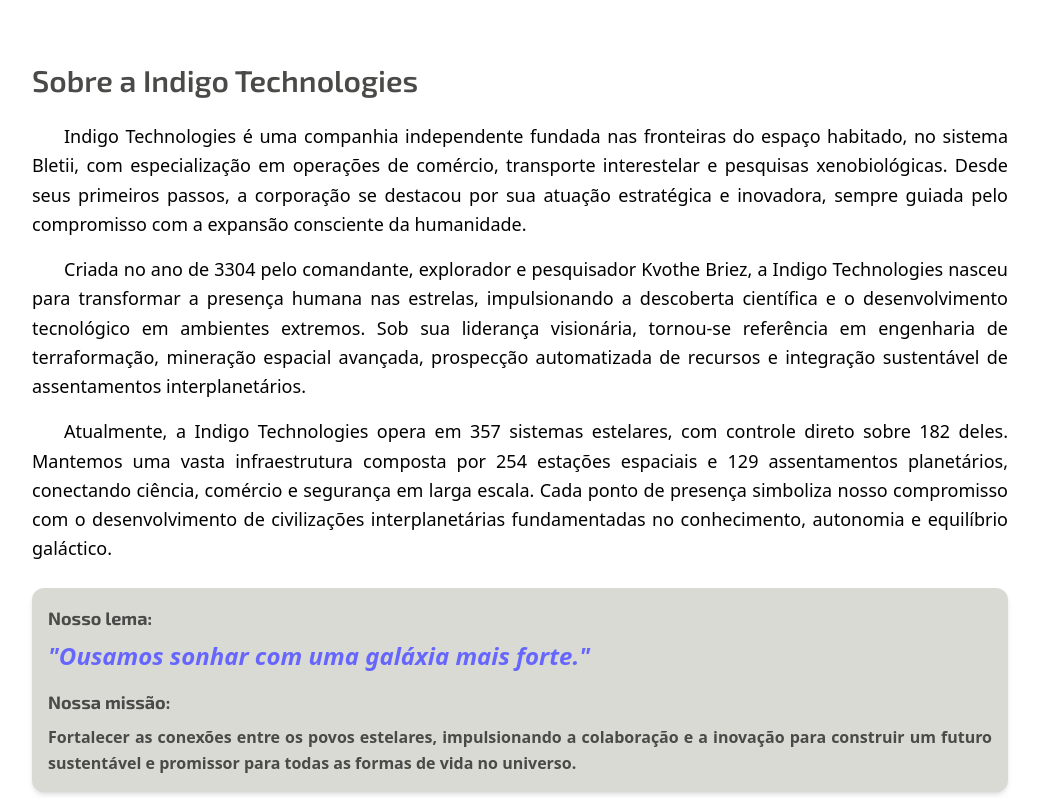
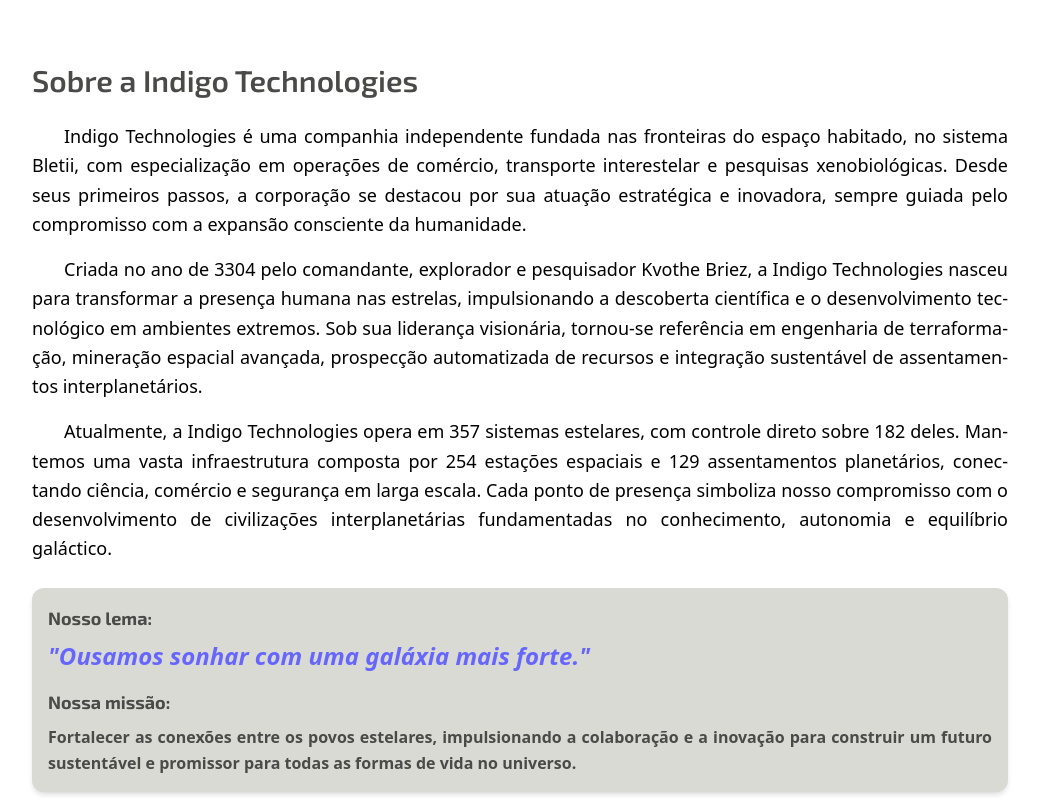
Before and after one commit to caiohrgm/indigo-website, a React (Vite) app in the folder project/: page / in a window 1280 px wide. Shown: the part 762-1560 px from the top of the page, without its empty margins (120-1159 px from the left). Built offline with nearby package versions, Linux system fonts and the light colour scheme.

Commit message:
ajsutes no texto

```diff
--- a/project/index.html
+++ b/project/index.html
@@ -1,5 +1,5 @@
 <!doctype html>
-<html lang="en">
+<html lang="pt">
   <head>
     <meta charset="UTF-8" />
     <link rel="icon" type="image/svg+xml" href="/elite_trade_logo.png" />
--- a/project/src/components/About.tsx
+++ b/project/src/components/About.tsx
@@ -2,7 +2,7 @@ export function About() {
   return (
     <section id="about" className="py-16 px-6 max-w-5xl mx-auto">
       <h3 className="text-3xl font-semibold text-[#4A4A48] mb-6 font-exo-2 ">Sobre a Indigo Technologies</h3>
-      <p className="text-lg leading-relaxed text-justify">
+      <div className="text-lg leading-relaxed text-justify hyphenate">
         <p className="indent-8 mb-4">
             Indigo Technologies é uma companhia independente fundada nas fronteiras do espaço habitado, no sistema Bletii, com especialização em operações de comércio,
             transporte interestelar e pesquisas xenobiológicas. Desde seus primeiros passos, a corporação se destacou por sua atuação estratégica e inovadora, sempre guiada pelo compromisso com a expansão consciente da humanidade.
@@ -32,7 +32,7 @@ export function About() {
             para construir um futuro sustentável e promissor para todas as formas de vida no universo.
           </p>
         </div>
-      </p>
+      </div>
     </section>
   );
 }
--- a/project/src/styles/index.css
+++ b/project/src/styles/index.css
@@ -40,3 +40,8 @@ html, body {
   overflow-x: hidden;
   scroll-behavior: smooth;
 }
+
+.hyphenate {
+  hyphens: auto;
+  word-break: break-word;
+}
```
